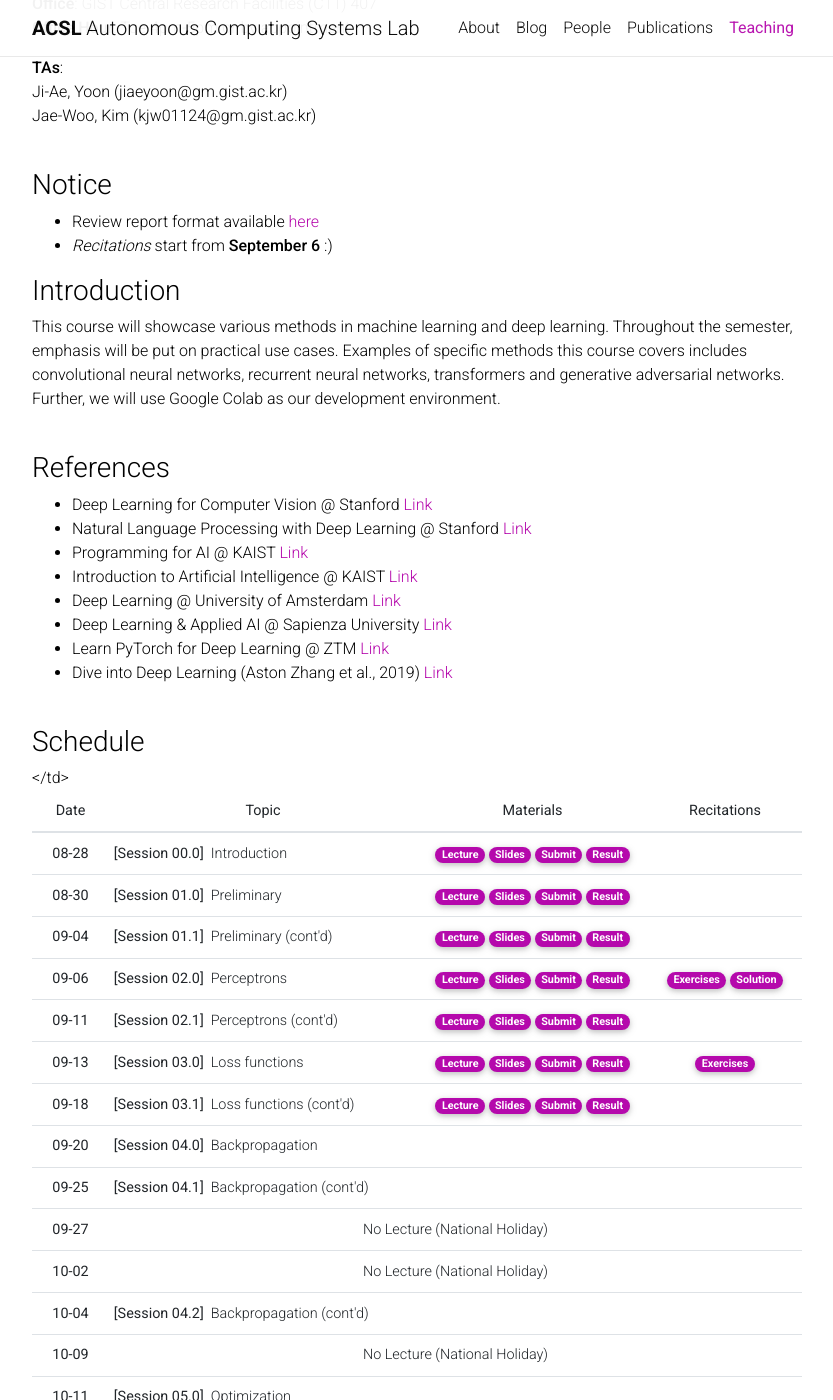
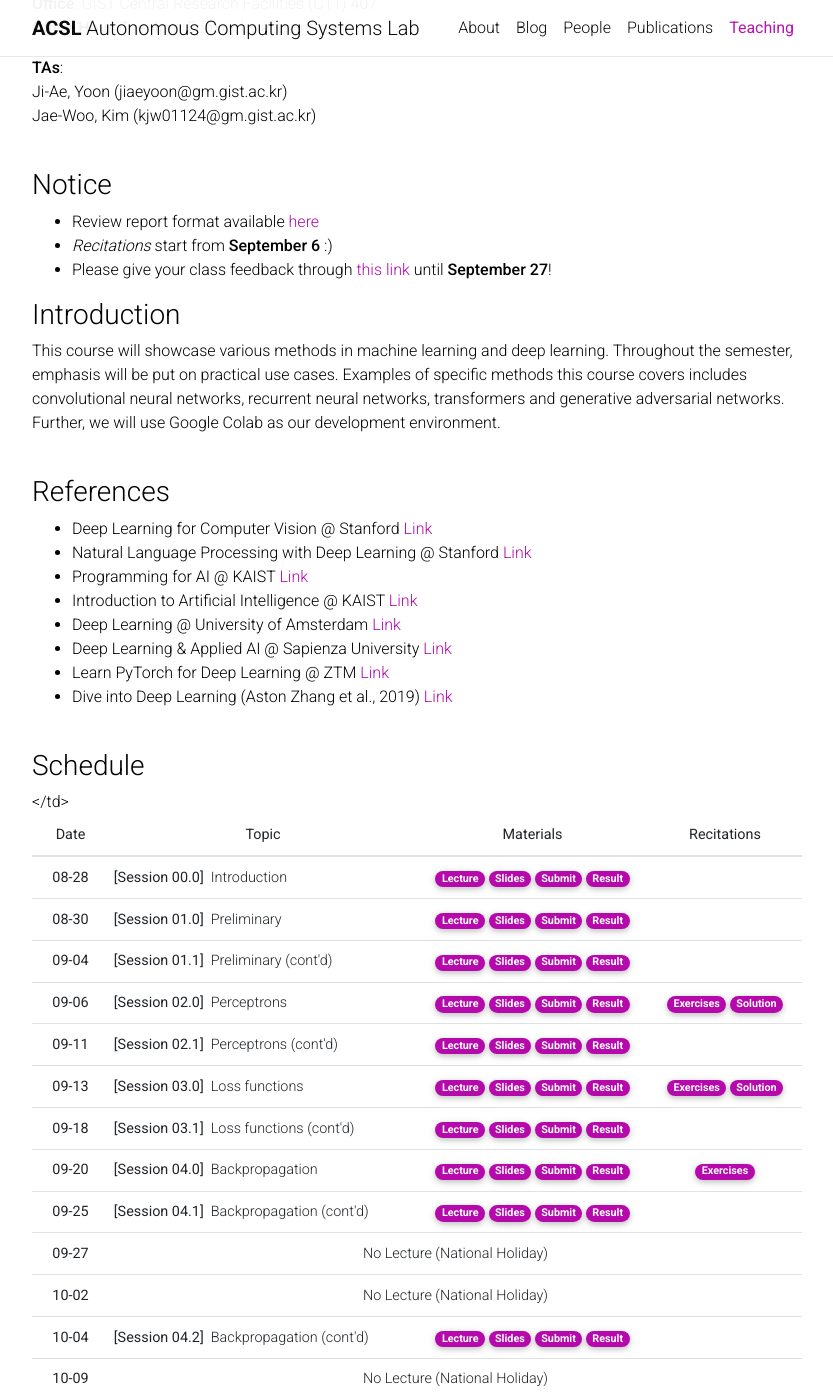
Before and after one commit to Uehwan/Uehwan.github.io, a Jekyll site: the page built from _teaching/aiexplab23fall.md, in a window 1280 px wide and 1400 px high, scrolled down 315 px. Shown: the whole window, without its empty margins (223-1056 px from the left). Built offline with Jekyll 4.4.1, drawn with Linux system fonts in a browser that asks for light colours; nearby versions of some CDN libraries; comment, search, counter and statistics services are not loaded; a style sheet for code colours, icons or effects is not loaded.

Commit message:
class materials

```diff
--- a/_teaching/aiexplab23fall.md
+++ b/_teaching/aiexplab23fall.md
@@ -20,6 +20,7 @@ Jae-Woo, Kim (kjw01124@gm.gist.ac.kr) <br/>
 ### Notice
 * Review report format available [here](https://docs.google.com/document/d/1iyHUFjtQCoM6bj0vhg6PyvUN8eVsiZBmKXKEiK5E26E/edit?usp=sharing)
 * *Recitations* start from **September 6** :)
+* Please give your class feedback through [this link](https://forms.gle/QVLV2wPdyXGmvNZ47) until **September 27**!
 
 ### Introduction
 This course will showcase various methods in machine learning and deep learning. Throughout the semester, emphasis will be put on practical use cases. Examples of specific methods this course covers includes convolutional neural networks, recurrent neural networks, transformers and generative adversarial networks. Further, we will use Google Colab as our development environment.
@@ -119,7 +120,7 @@ This course will showcase various methods in machine learning and deep learning.
       </td>
       <td>
         <a href="https://colab.research.google.com/drive/11U8ZZL_LGKQtprGGAqFHn6ptoLpJVwo0?usp=sharing" target="_blank" class="badge badge-pill" style="background-color:#B509AC;">Exercises</a>
-        <!--a href="https://colab.research.google.com/drive/1OkBCRgn--iL3Luk1y8tTk5huiothhZfc?usp=sharing" target="_blank" class="badge badge-pill" style="background-color:#B509AC;">Solution</a-->
+        <a href="https://colab.research.google.com/drive/1OkBCRgn--iL3Luk1y8tTk5huiothhZfc?usp=sharing" target="_blank" class="badge badge-pill" style="background-color:#B509AC;">Solution</a>
       </td>
     </tr>
     <tr>
@@ -137,14 +138,14 @@ This course will showcase various methods in machine learning and deep learning.
       <th scope="row">09-20</th>
       <td class="text-left"><b>[Session 04.0]</b> &nbsp;Backpropagation</td>
       <td>
-        <!--a href="" target="_blank" class="badge badge-pill" style="background-color:#B509AC;">Lecture</a>
-        <a href="" target="_blank" class="badge badge-pill" style="background-color:#B509AC;">Slides</a>
+        <a href="https://colab.research.google.com/drive/1O-abi_Y3x42n3kgZaGVnlhcVPuL9wQYv?usp=sharing" target="_blank" class="badge badge-pill" style="background-color:#B509AC;">Lecture</a>
+        <a href="https://docs.google.com/presentation/d/1bmpGS7Q6nd-DQinUH2N31J8KVd-4s8mDk5aSBnVBmLU/edit?usp=sharing" target="_blank" class="badge badge-pill" style="background-color:#B509AC;">Slides</a>
         <a href="https://forms.gle/NRFSZjgACGyL1iF77" target="_blank" class="badge badge-pill" style="background-color:#B509AC;">Submit</a>
-        <a href="" target="_blank" class="badge badge-pill" style="background-color:#B509AC;">Result</a-->
+        <a href="https://docs.google.com/spreadsheets/d/1h2t6d6EdTWDzJH0wto0s9xGmj9kiQ4AakqriFoovz00/edit?usp=sharing" target="_blank" class="badge badge-pill" style="background-color:#B509AC;">Result</a>
       </td>
       <td>
-        <!--a href="" target="_blank" class="badge badge-pill" style="background-color:#B509AC;">Exercises</a>
-        <a href="" target="_blank" class="badge badge-pill" style="background-color:#B509AC;"></a-->
+        <a href="https://colab.research.google.com/drive/1-1nnBfSplxgUZx904l9vwQ7VIThYfTzy?usp=sharing" target="_blank" class="badge badge-pill" style="background-color:#B509AC;">Exercises</a>
+        <a href="https://colab.research.google.com/drive/1UqCoNw2_JL50U0t5ZeF5oY6PBJbQHVvB?usp=sharing" target="_blank" class="badge badge-pill" style="background-color:#B509AC;"></a>
       </td>
       </td>
     </tr>
@@ -152,10 +153,10 @@ This course will showcase various methods in machine learning and deep learning.
       <th scope="row">09-25</th>
       <td class="text-left"><b>[Session 04.1]</b> &nbsp;Backpropagation (cont'd)</td>
       <td>
-        <!--a href="" target="_blank" class="badge badge-pill" style="background-color:#B509AC;">Lecture</a>
-        <a href="" target="_blank" class="badge badge-pill" style="background-color:#B509AC;">Slides</a>
+        <a href="https://colab.research.google.com/drive/1X3czzJ83BgDolNvUpbBGNTBSiv8RrB51?usp=sharing" target="_blank" class="badge badge-pill" style="background-color:#B509AC;">Lecture</a>
+        <a href="https://docs.google.com/presentation/d/1bmpGS7Q6nd-DQinUH2N31J8KVd-4s8mDk5aSBnVBmLU/edit?usp=sharing" target="_blank" class="badge badge-pill" style="background-color:#B509AC;">Slides</a>
         <a href="https://forms.gle/x7MPGYWPV9SWS3W69" target="_blank" class="badge badge-pill" style="background-color:#B509AC;">Submit</a>
-        <a href="" target="_blank" class="badge badge-pill" style="background-color:#B509AC;">Result</a-->
+        <a href="https://docs.google.com/spreadsheets/d/1_RifhOH8UrVs02bhK7cnFcytZ0iIcQJQ_eNe8kIPgUI/edit?usp=sharing" target="_blank" class="badge badge-pill" style="background-color:#B509AC;">Result</a>
       </td>
       <td></td>
     </tr>
@@ -171,10 +172,10 @@ This course will showcase various methods in machine learning and deep learning.
       <th scope="row">10-04</th>
       <td class="text-left"><b>[Session 04.2]</b> &nbsp;Backpropagation (cont'd)</td>
       <td>
-        <!--a href="" target="_blank" class="badge badge-pill" style="background-color:#B509AC;">Lecture</a>
-        <a href="" target="_blank" class="badge badge-pill" style="background-color:#B509AC;">Slides</a>
-        <a href="" target="_blank" class="badge badge-pill" style="background-color:#B509AC;">Submit</a>
-        <a href="" target="_blank" class="badge badge-pill" style="background-color:#B509AC;">Result</a-->
+        <a href="https://colab.research.google.com/drive/1W5ckuB696gzqjTvy1wgJE05UznWAIYjw?usp=sharing" target="_blank" class="badge badge-pill" style="background-color:#B509AC;">Lecture</a>
+        <a href="https://docs.google.com/presentation/d/1bmpGS7Q6nd-DQinUH2N31J8KVd-4s8mDk5aSBnVBmLU/edit?usp=sharing" target="_blank" class="badge badge-pill" style="background-color:#B509AC;">Slides</a>
+        <a href="https://forms.gle/nEcbtQTwKES5b26i7" target="_blank" class="badge badge-pill" style="background-color:#B509AC;">Submit</a>
+        <a href="https://docs.google.com/spreadsheets/d/1OScXHqbIxcVh8KOpgWLDshXooFiPX0mkZmSnemklORQ/edit?usp=sharing" target="_blank" class="badge badge-pill" style="background-color:#B509AC;">Result</a>
       </td>
       <td></td>
     </tr>
```
